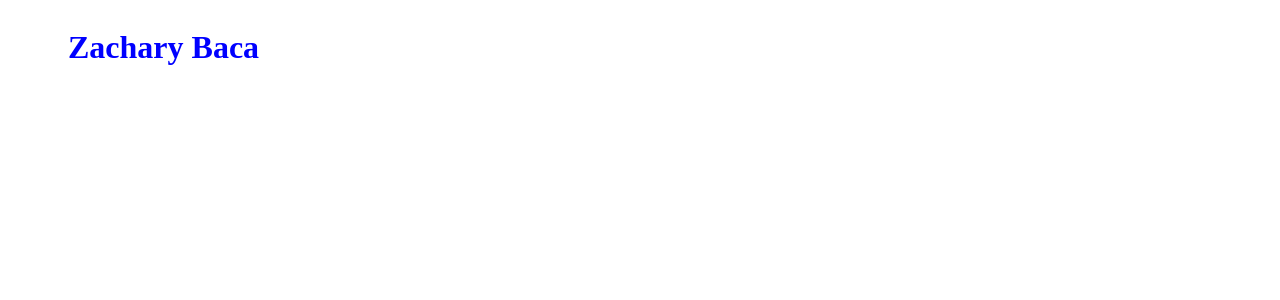
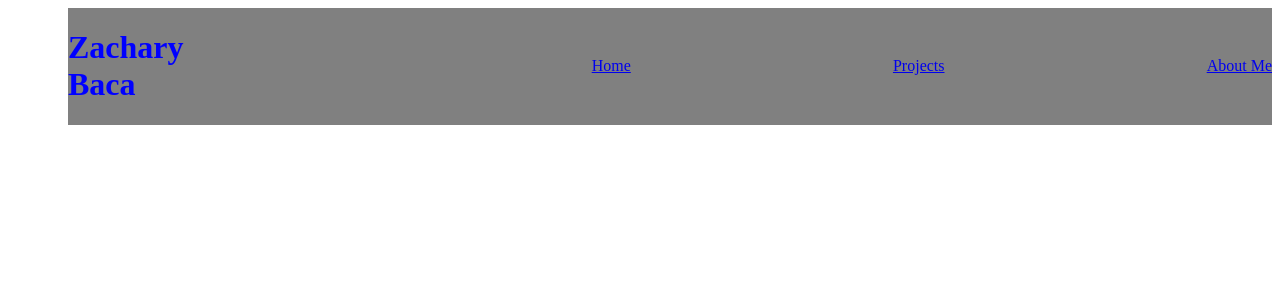
Before and after one commit to zacharybaca/myresumepage, a React (Create React App) app in the folder myportfolio/: page / in a window 1280 px wide. Shown: the top 300 px of the page. Built offline with nearby package versions, Linux system fonts and the light colour scheme.

Commit message:
started to create the nav bar

```diff
--- a/myportfolio/src/components/NavBar.css
+++ b/myportfolio/src/components/NavBar.css
@@ -1,4 +1,21 @@
+#logo {
+  display: flex;
+  color: blue;
+  /*border: solid 2px black;*/
+}
+
 .navbar {
   display: flex;
+  justify-content: space-between;
+  align-items: center;
   color: blue;
+  /*border: solid 4px blue;*/
+  width: 800px;
+  margin-left: 30%;
 }
+
+.navBarContainer {
+  width: 100%;
+  background-color: grey;
+  /*border: 10px solid green;*/
+}
--- a/myportfolio/src/components/NavBar.js
+++ b/myportfolio/src/components/NavBar.js
@@ -1,10 +1,20 @@
 import React from 'react';
+import { Link, BrowserRouter as Router } from 'react-router-dom';
 import './NavBar.css';
 
 function NavBar() {
   return (
-    <div className="navbar">
-      <h1>Zachary Baca</h1>
+    <div className="navBarContainer">
+      <div id="logo">
+        <h1>Zachary Baca</h1>
+        <div className="navbar">
+          <Router>
+            <Link to="#">Home</Link>
+            <Link to="#">Projects</Link>
+            <Link to="#">About Me</Link>
+          </Router>
+        </div>
+      </div>
     </div>
   );
 }
```
